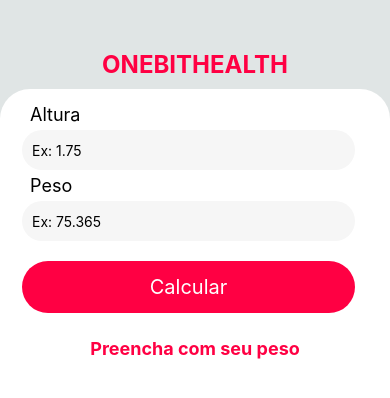
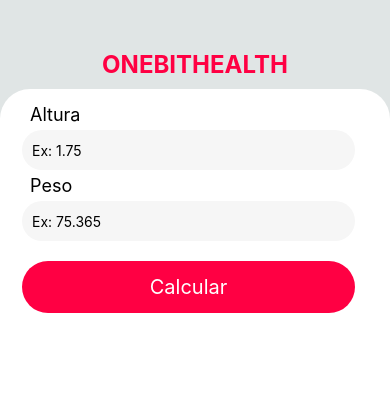
Before and after one commit to Joallisson/ONEBITHEALTH, a React Native app: screen / in a window 390 px wide. Shown: the top 398 px of the page. Built offline with nearby package versions, Linux system fonts and the light colour scheme.

Commit message:
APP Finalizado completamente
Versão 1.1

```diff
--- a/src/components/Form/ResultIMC/index.js
+++ b/src/components/Form/ResultIMC/index.js
@@ -14,18 +14,15 @@
         <View style = {styles.resultIMC}>
             <View style = {styles.boxShareButton}>
 
-                { props.resultIMC != null ? //Se o IMC não for nulo mostra o botão Share
+            <Text style = {styles.information}>{props.messageResultIMC}</Text>
+            <Text style = {styles.numberIMC}>{props.resultIMC}</Text>
+
                 <TouchableOpacity
                     onPress = {onShare}
                     style = {styles.shared}>
                     <Text style = {styles.sharedText}>Share</Text>
                 </TouchableOpacity>
-
-                : <View/> //Senão, mostra uma view vazia
-                }
             </View>
-            <Text style = {styles.information}>{props.messageResultIMC}</Text>
-            <Text style = {styles.numberIMC}>{props.resultIMC}</Text>
         </View>
     );
 }
--- a/src/components/Form/index.js
+++ b/src/components/Form/index.js
@@ -7,6 +7,7 @@
     Vibration,
     Pressable,
     Keyboard,
+    FlatList,
     } from "react-native"
 import ResultIMC from "./ResultIMC";
 import styles from "./style";
@@ -20,11 +21,14 @@
     const [IMC, setIMC] = useState(null) //Controlar o estado do resultado do imc do usuário
     const [textButton, setTextButton] = useState("Calcular") //Controlar o estado do texto do botão da mensagem
     const [errorMessage, setErrorMessage] = useState(null) //Mensagem de erro
+    const [IMCList, setIMCList] = useState([]) //IMCs calculados, e criando arrays no useState como histório dos IMCs calculados
 
     //FUNÇÃO QUE CALCULA O IMC DO USUÁRIO
     function IMCCalculator(){
         let heightFormat = height.replace("," , ".") //Se o usuário digitar a altura com vírgula "," essa função vair trocar por um ponto "."
-        return setIMC((weight/(heightFormat*heightFormat)).toFixed(2)) //Calculando o IMC do usuário
+        let totalIMC = ((weight/(heightFormat*heightFormat)).toFixed(2)) //Calculando o IMC do usuário
+        setIMCList ((arr) => [...arr, {id: new Date().getTime(), imc: totalIMC}]) //Criando um vetor, criando um id pra esse vetor com a função getTime e passando o valor do IMC para esse vetor criado
+        setIMC(totalIMC) //Atual IMC calculado
     }
 
     //VERIFICANDO SE O IMC ESTÁ VAZIO
@@ -45,23 +49,21 @@
             setMessageIMC("Seu IMC é igual a: ")
             setTextButton("Calcular novamente")
             setErrorMessage(null)
-
-            return
-        }
-        //Se o peso ou altura estiverem forem iguais a null
+        }else{
+            //Se o peso ou altura forem iguais a null
             verificationIMC()
             setIMC(null)
             setTextButton("Calcular")
             setMessageIMC("Preencha o peso e a altura")
-
+        }
     }
 
     return(
-        <Pressable onPress = {Keyboard.dismiss} style = {styles.FormContext}>
 
-            {/* FORMULÁRIO ONDE SERÃO PREENCHIDAS AS INFORMAÇÕES DO PESO E ALTURA */}
-            <View style = {styles.Form}>
+            <View style = {styles.FormContext}>
+                {IMC == null ? //Se o IMC for nulo mostra o formulário
 
+                <Pressable onPress = {Keyboard.dismiss} style = {styles.Form}>
                     <Text style = {styles.FormLabel}>Altura</Text>
                     <Text style = {styles.errorMessage}>{errorMessage}</Text>
                     <TextInput
@@ -74,6 +76,7 @@
 
                     <Text style = {styles.FormLabel}>Peso</Text>
                     <Text style = {styles.errorMessage}>{errorMessage}</Text>
+
                     <TextInput
                     style = {styles.input}
                     onChangeText = {setWeight} //quando clicar pra inserir a altura esse valor irá para a variável weight
@@ -82,22 +85,44 @@
                     keyboardType = "numeric"
                     />
 
-                <Pressable onPress = {Keyboard.dismiss}>
                     <TouchableOpacity
                     style = {styles.buttonCalculator}
                     onPress = {() => validationIMC()}
                     >
-
-
-
                         <Text style = {styles.textButtonCalculator}>{textButton}</Text>
                     </TouchableOpacity>
                 </Pressable>
 
-            </View>
+                : //Se o IMC não for nulo mostra o valor do IMC
 
+                <View style = {styles.exibitionResultIMC}>
                     <ResultIMC messageResultIMC = {messageIMC} resultIMC = {IMC}/>
 
-        </Pressable>
+                    <TouchableOpacity
+                    style = {styles.buttonCalculator}
+                    onPress = {() => validationIMC()}
+                    >
+                        <Text style = {styles.textButtonCalculator}>{textButton}</Text>
+                    </TouchableOpacity>
+                </View>
+                }
+                <FlatList
+                showsVerticalScrollIndicator = {false}
+                style = {styles.listIMCs}
+                data = {IMCList.reverse()}
+                renderItem = {({item}) => {
+                    return(
+                        <Text style = {styles.resultIMCItem}>
+                            <Text style = {styles.textResultItemList}>Resultado IMC = </Text>
+                            {item.imc}
+                        </Text>
+                    )
+                }}
+                keyExtractor = {(item) => {
+                    item.id
+                }}
+                />
+
+            </View>
     );
 }
--- a/src/components/Form/style.js
+++ b/src/components/Form/style.js
@@ -50,6 +50,25 @@
         color: "red",
         fontWeight: "bold",
         paddingLeft: 20,
+    },
+    exibitionResultIMC:{
+        width: "100%",
+        height: "50%"
+    },
+    listIMCs:{
+        marginTop: 10,
+    },
+    resultIMCItem:{
+        fontSize: 28,
+        color: "red",
+        height: 50,
+        width: "100%",
+        paddingRight: 20,
+        fontWeight: "bold",
+    },
+    textResultItemList:{
+        fontSize: 24,
+        color: "#1877f2",
     }
 })
 
```
Lines whose indentation alone changed are shown as unchanged.
